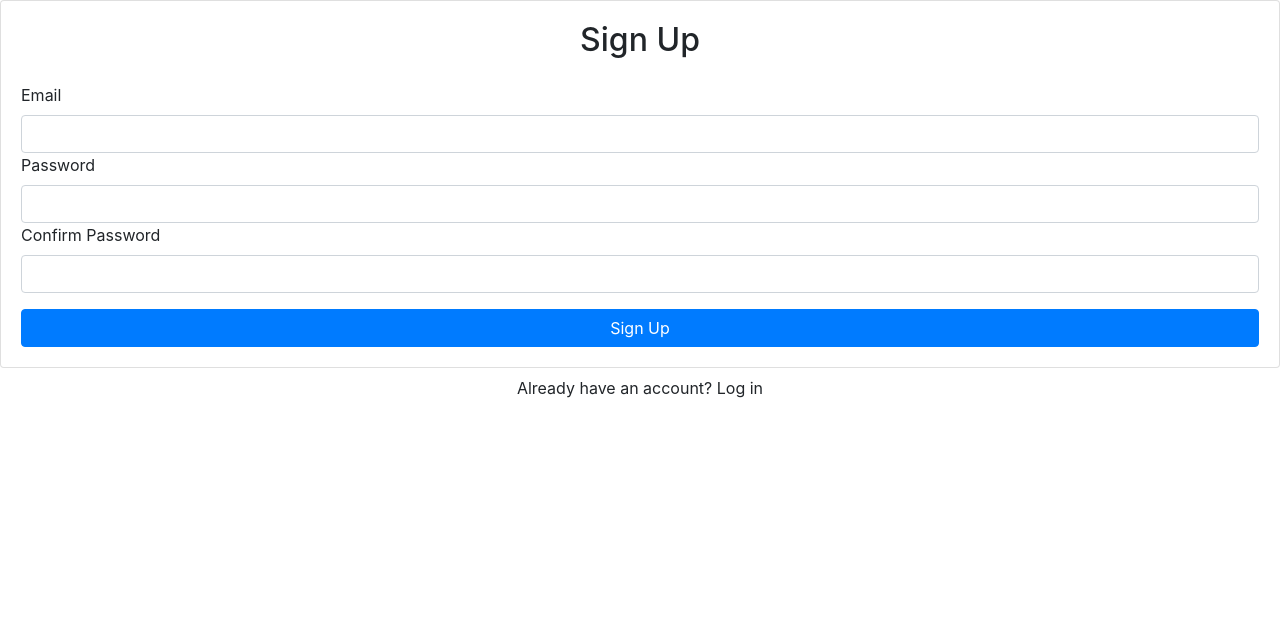
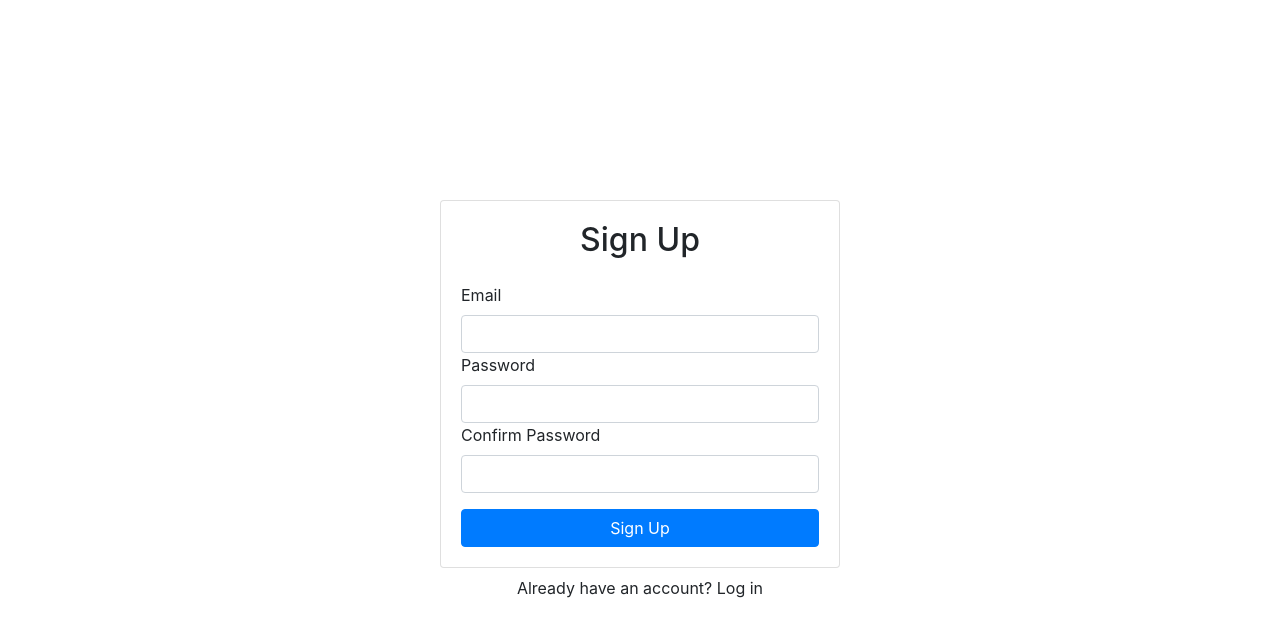
Before and after one commit to ethanalvizo/authentication-system, a React (Create React App) app: page / in a window 1280 px wide. Shown: the top 636 px of the page. Built offline with nearby package versions, Linux system fonts and the light colour scheme; no server answers.

Commit message:
Implemented signup feature

```diff
--- a/src/components/App.js
+++ b/src/components/App.js
@@ -1,9 +1,17 @@
 import React from 'react';
 import Signup from "./Signup";
+import { Container } from 'react-bootstrap';
+import { AuthProvider } from '../contexts/AuthContext';
 
 function App() {
   return (
-    <Signup />
+    <AuthProvider>
+      <Container className="d-flex align-items-center justify-content-center" style={{minHeight: '100vh'}}>
+        <div className="w-100" style={{ maxWidth: '400px'}}>
+          <Signup />
+        </div>
+      </Container>
+    </AuthProvider>
   );
 }
 
--- a/src/components/Signup.js
+++ b/src/components/Signup.js
@@ -1,16 +1,41 @@
-import React, { useRef } from 'react';
-import { Card, Form, Button } from 'react-bootstrap'
+import React, { useRef, useState } from 'react';
+import { Card, Form, Button, Alert } from 'react-bootstrap';
+import { useAuth } from '../contexts/AuthContext'
 
 export default function Signup() {
     const emailRef = useRef();
     const passwordRef = useRef();
     const passwordConfirmRef = useRef();
+    const { signup } = useAuth();
+    const [error, setError] = useState('');
+    const [loading, setLoading] = useState(false);
+
+    async function handleSubmit(e) {
+        e.preventDefault()
+
+        if(passwordRef.current.value !== passwordConfirmRef.current.value) {
+            return setError('Passwords do not match')
+        }
+
+        try {
+            setError('');
+            setLoading(true);
+            await signup(emailRef.current.value, passwordRef.current.value)
+        }   catch {
+            setError('Failed to create an account')
+        }
+
+        setLoading(false)
+
+    }
+
     return (
         <>
         <Card>
             <Card.Body>
                 <h2 className="text-center mb-4">Sign Up</h2>
-                <Form>
+                {error && <Alert variant="danger">{error}</Alert>}
+                <Form onSubmit={handleSubmit}>
                     <Form.Group id="email">
                         <Form.Label>Email</Form.Label>
                         <Form.Control type="email" ref={emailRef} require />
@@ -19,7 +44,7 @@
                         <Form.Label>Confirm Password</Form.Label>
                         <Form.Control type="password" ref={passwordConfirmRef} require />
                     </Form.Group>
-                    <Button className="w-100" type="submit">Sign Up</Button>
+                    <Button disabled={loading} className="w-100" type="submit">Sign Up</Button>
                 </Form>
             </Card.Body>
         </Card>
--- /dev/null
+++ b/src/contexts/AuthContext.js
@@ -0,0 +1,35 @@
+import React, { useContext, useState, useEffect } from 'react';
+import { auth } from "../firebase"
+
+const AuthContext = React.createContext()
+
+export function useAuth() {
+    return useContext(AuthContext)
+}
+
+export function AuthProvider({ children }) {
+    const [currentUser, setCurrentUser] = useState()
+
+    function signup(email, password) {
+        return auth.createUserWithEmailAndPassword(email, password)
+    }
+
+    useEffect(() => {
+        const unsubscribe = auth.onAuthStateChanged (user => {
+            setCurrentUser(user)
+        })
+
+        return unsubscribe
+    }, [])
+
+    const value = {
+        currentUser,
+        signup
+    }
+
+    return (
+        <AuthContext.Provider value={value}>
+            {children}
+        </AuthContext.Provider>
+    )
+}
--- a/src/firebase.js
+++ b/src/firebase.js
@@ -7,8 +7,8 @@
     projectId: process.env.REACT_APP_FIREBASE_PROJECT_ID,
     storageBucket: process.env.REACT_APP_FIREBASE_STORAGE_BUCKET,
     messagingSenderId: process.env.REACT_APP_FIREBASE_MESSENGER_SENDER_ID,
-    appId: process.env.REACT_APP_FIREBASE_APP_ID,
+    appId: process.env.REACT_APP_FIREBASE_APP_ID
 });
 
 export const auth = app.auth();
-export default app
+export default app;
```
